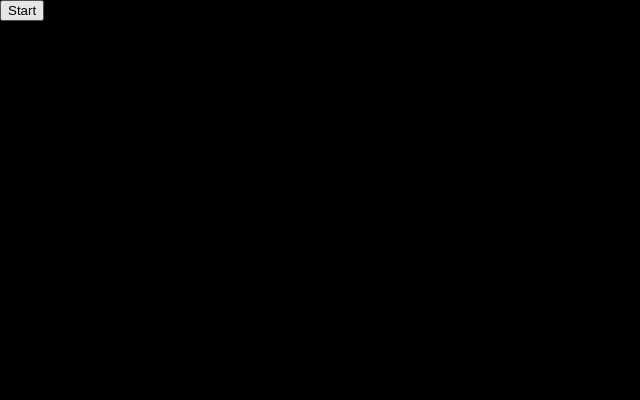
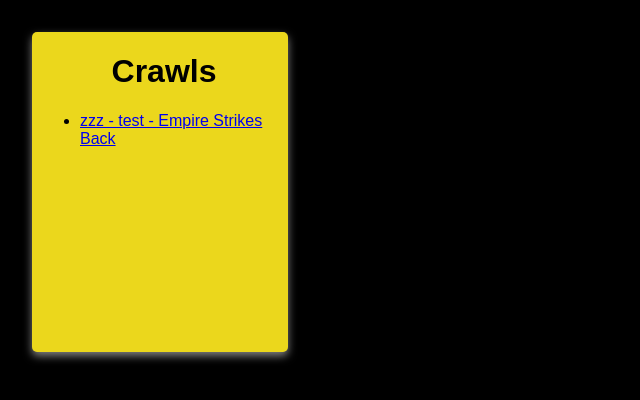
Before and after one commit to gralamin/starwars-react-crawl, a React (Create React App) app: page /crawl/1 in a window 1280 px wide. Shown: the top 400 px of the page, without its empty margins (0-640 px from the left). Built offline with nearby package versions, Linux system fonts and the light colour scheme.

Commit message:
Fix Deployment issues

```diff
--- a/src/App.js
+++ b/src/App.js
@@ -1,5 +1,10 @@
 import React from "react";
-import { BrowserRouter as Router, Switch, Route, Link } from "react-router-dom";
+import {
+  BrowserRouter as Router,
+  Switch,
+  Route,
+  NavLink
+} from "react-router-dom";
 import data from "./data.json";
 import CrawlEntry from "./CrawlEntry";
 import "./index.css";
@@ -14,10 +19,7 @@
   return (
     <Router>
       <Switch>
-        <Route
-          path="/crawl/:id"
-          children={props => <CrawlEntry {...props} />}
-        />
+        <Route path="/c/:id" children={props => <CrawlEntry {...props} />} />
         <Route path="/">
           <div className="card">
             <div className="card-inner">
@@ -26,9 +28,9 @@
                 {sortedKeys.map(entry => {
                   return (
                     <li key={entry}>
-                      <Link to={`/crawl/${entry}`}>
+                      <NavLink to={`/c/${entry}`}>
                         {data[entry].displayText || entry}
-                      </Link>
+                      </NavLink>
                     </li>
                   );
                 })}
```
Also changed, not shown: 1 other file (tests, documents, lock files or other folders).
